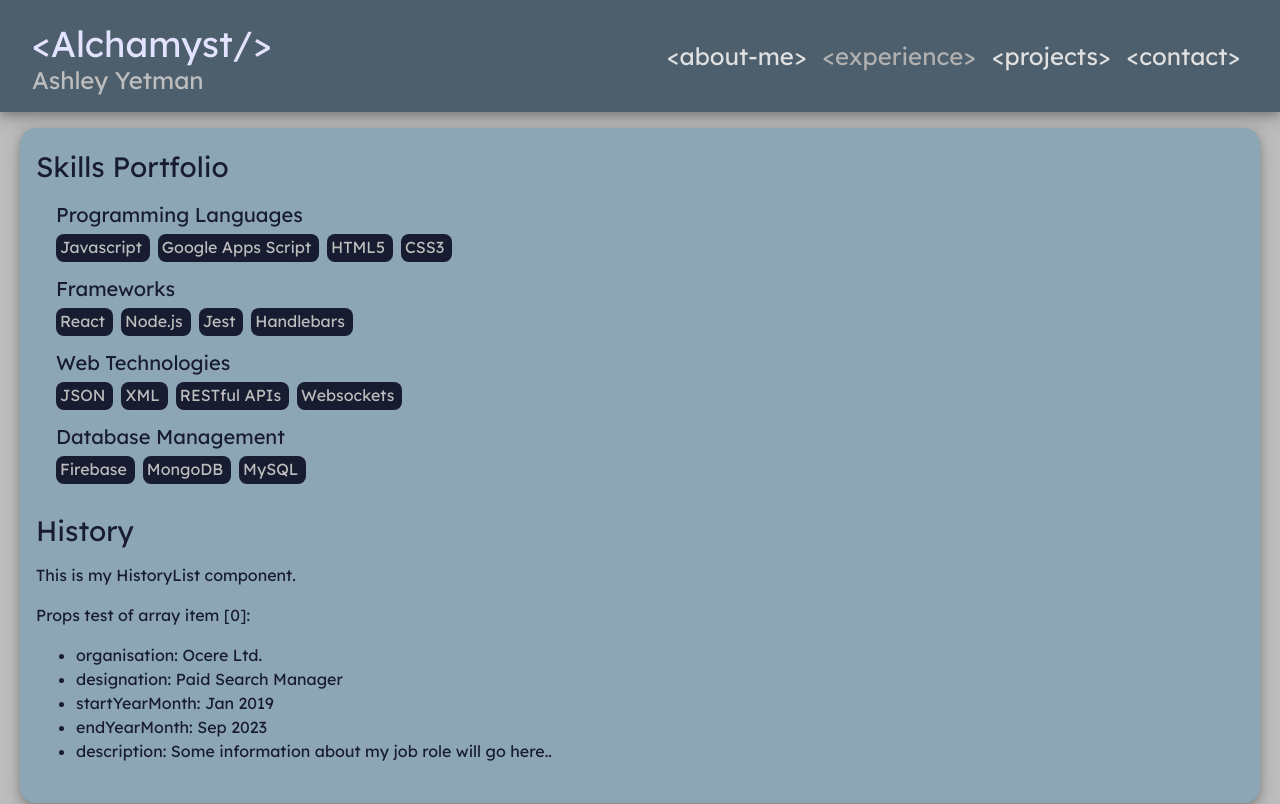
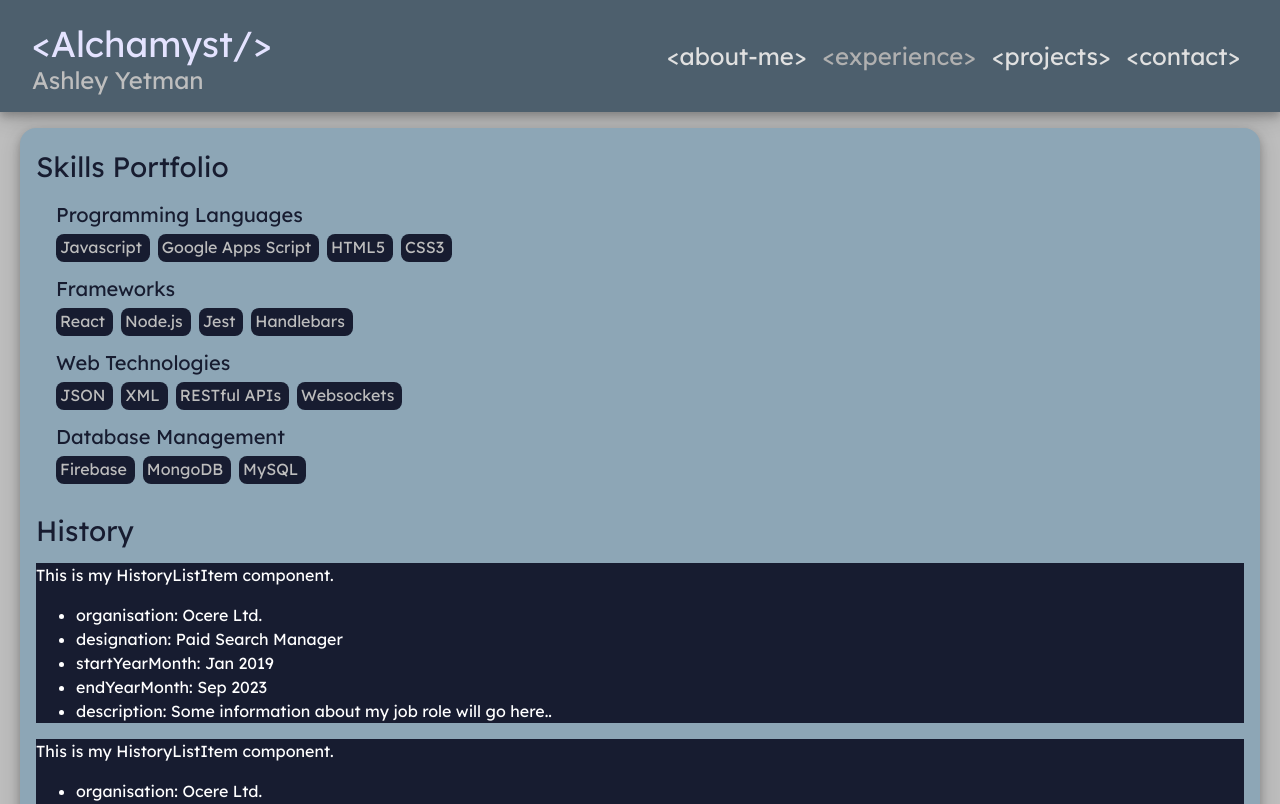
Before and after one commit to Alchamyst/ayetman-web, a React (Vite) app: page /experience in a window 1280 px wide. Shown: the top 804 px of the page. Built offline with nearby package versions, Linux system fonts and the light colour scheme.

Commit message:
add HistoryListItem component. render HistoryListItem components on ExperiencePage from JSON import.

```diff
--- a/src/assets/myHistory.json
+++ b/src/assets/myHistory.json
@@ -25,13 +25,13 @@
         "designation": "BSc Multiplayer Online Games Design",
         "startYearMonth" : "Sep 2008",
         "endYearMonth": "Jul 2011",
-        "description": "Some information about my degree will be going here as a short explanation of this positiong."
+        "description": "Some information about my degree will be going here as a short explanation of this position."
     },
     {
         "organisation": "Evesham College",
         "designation": "BTEC National Diploma for IT Practitioners",
         "startYearMonth" : "Sep 2006",
         "endYearMonth": "Jun 2008",
-        "description": "Some information about my college qualificaiton will be going here as a short explanation of this positiong."
+        "description": "Some information about my college qualificaiton will be going here as a short explanation of this position."
     }
 ]
--- a/src/components/HistoryList.jsx
+++ b/src/components/HistoryList.jsx
@@ -1,18 +1,25 @@
 import '../styles/historyList.css';
+import HistoryListItem from './HistoryListItem';
 
 export default function HistoryList(props) {
+
+    const historylist = props.history.map ( ( historyItem ) => {
+        const key = historyItem.organisation + historyItem.startYearMonth + historyItem.endYearMonth;
+        return (
+            <HistoryListItem
+                key={key}
+                organisation={historyItem.organisation}
+                designation={historyItem.designation}
+                startYearMonth={historyItem.startYearMonth}
+                endYearMonth={historyItem.endYearMonth}
+                description={historyItem.description}
+            />
+        );
+    })
+
     return(
         <div className='history-list'>
-            <p>This is my HistoryList component.</p>
-            <p>Props test of array item [0]:</p>
-            <ul>
-                <li>organisation: {props.history[0].organisation}</li>
-                <li>designation: {props.history[0].designation}</li>
-                <li>startYearMonth: {props.history[0].startYearMonth}</li>
-                <li>endYearMonth: {props.history[0].endYearMonth}</li>
-                <li>description: {props.history[0].description}</li>
-
-            </ul>
+            { historylist }
         </div>
     );
 }
--- /dev/null
+++ b/src/components/HistoryListItem.jsx
@@ -0,0 +1,16 @@
+import '../styles/historyListItem.css';
+
+export default function HistoryListItem(props) {
+    return (
+        <div className='history-list-item'>
+            <p>This is my HistoryListItem component.</p>
+            <ul>
+                <li>organisation: {props.organisation}</li>
+                <li>designation: {props.designation}</li>
+                <li>startYearMonth: {props.startYearMonth}</li>
+                <li>endYearMonth: {props.endYearMonth}</li>
+                <li>description: {props.description}</li>
+            </ul>
+        </div>
+    );
+}
--- a/src/styles/historyList.css
+++ b/src/styles/historyList.css
@@ -1,3 +1,3 @@
-.placeholder {
-    background-color:lime;
+.history-list {
+    background-color:none;
 }
--- /dev/null
+++ b/src/styles/historyListItem.css
@@ -0,0 +1,4 @@
+.history-list-item {
+    background-color: #171C30;
+    color: white;
+}
```
Also changed, not shown: src/components/Navbar.jsx (+0 -7 lines).
